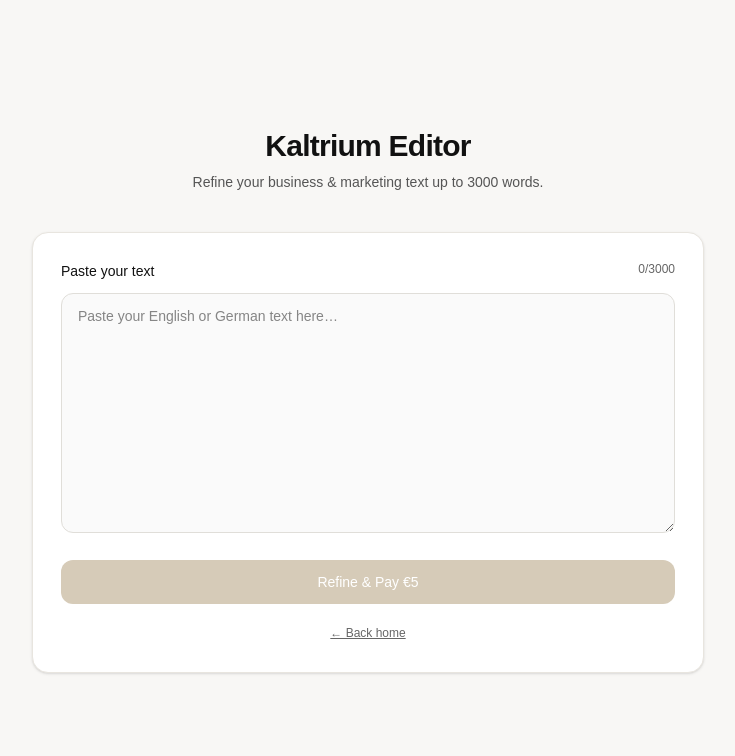
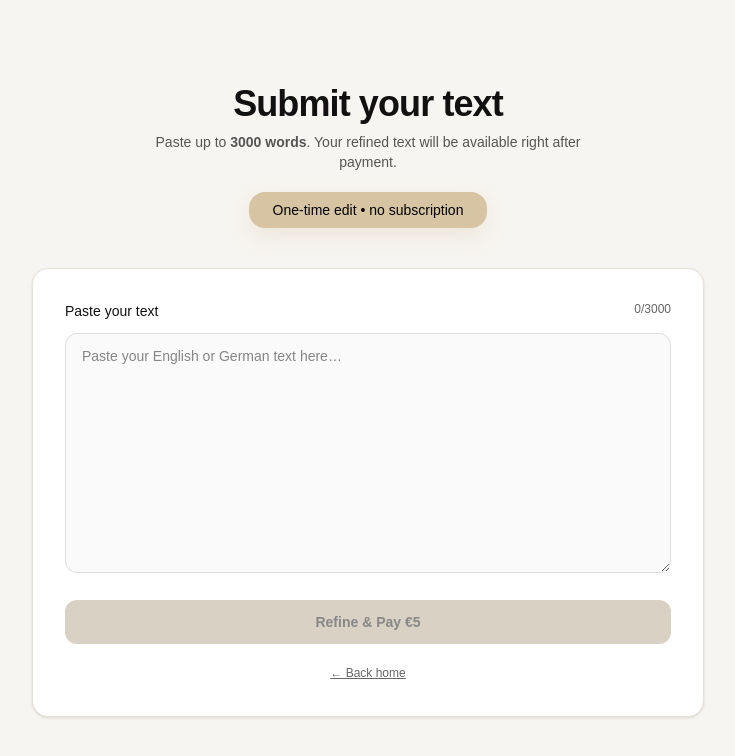
Before and after one commit to kaltriumsystems-hue/kaltrium-site-main, a Next.js app: page /upload in a window 1280 px wide. Shown: the top 756 px of the page, without its empty margins (272-1007 px from the left). Built offline with nearby package versions, Linux system fonts and the light colour scheme; no server answers.

Commit message:
Update page.tsx

```diff
--- a/src/app/upload/page.tsx
+++ b/src/app/upload/page.tsx
@@ -6,6 +6,10 @@
   process.env.NEXT_PUBLIC_KALTRIUM_API_URL ||
   "https://kaltrium-editor-bot.onrender.com";
 
+const MAX_WORDS = 3000;
+const PRICE = 5;
+
+// simple word counter
 function countWords(text: string) {
   const normalized = text.replace(/[\u200B-\u200D\uFEFF]/g, "").trim();
   if (!normalized) return 0;
@@ -18,7 +22,7 @@
   const [error, setError] = useState<string | null>(null);
 
   const words = useMemo(() => countWords(text), [text]);
-  const maxWords = 3000;
+  const disabled = loading || !text.trim() || words > MAX_WORDS;
 
   async function handleCheckout() {
     setError(null);
@@ -28,12 +32,12 @@
       return;
     }
 
-    if (words > maxWords) {
-      setError(`Your text exceeds ${maxWords} words.`);
+    if (words > MAX_WORDS) {
+      setError(`Your text exceeds ${MAX_WORDS} words.`);
       return;
     }
 
-    // save text for success page
+    // ⭐ store text for /success page
     localStorage.setItem("kaltrium_last_text", text);
 
     setLoading(true);
@@ -41,7 +45,12 @@
       const res = await fetch(`${API_BASE}/api/create-checkout-session`, {
         method: "POST",
         headers: { "Content-Type": "application/json" },
-        body: JSON.stringify({ amount: 5 }),
+        // backend uses STRIPE_PRICE_ID — amount is not needed
+        body: JSON.stringify({
+          text,
+          lang: "auto",
+          words,
+        }),
       });
 
       const json = await res.json();
@@ -58,63 +67,69 @@
   }
 
   return (
-    <main className="min-h-screen bg-[#f8f7f5] flex items-center justify-center px-4 py-10">
+    <main className="min-h-screen bg-[#f7f5f1] flex items-center justify-center px-4 py-12">
       <div className="w-full max-w-2xl mx-auto">
+
         {/* HEADER */}
         <div className="text-center mb-10">
-          <h1 className="text-3xl font-semibold text-[#111] tracking-tight">
-            Kaltrium Editor
+          <h1 className="text-4xl font-semibold text-[#111] tracking-tight">
+            Submit your text
           </h1>
-          <p className="mt-2 text-sm text-[#555]">
-            Refine your business & marketing text up to 3000 words.
+          <p className="mt-2 text-sm text-[#555] max-w-md mx-auto">
+            Paste up to <strong>{MAX_WORDS} words</strong>. Your refined text will be available right after payment.
           </p>
+
+          <div className="mt-5 inline-flex items-center gap-2 rounded-2xl bg-[#d6c4a3] px-6 py-2 text-sm text-black font-medium shadow-[0_8px_20px_rgba(214,196,163,0.3)]">
+            One-time edit • no subscription
+          </div>
         </div>
 
         {/* CARD */}
-        <div className="bg-white border border-[#e8e5df] rounded-2xl shadow-sm p-7">
-          {/* LABELS */}
+        <div className="bg-white border border-[#e6e2d9] rounded-2xl shadow-sm p-8">
+
+          {/* Label + word count */}
           <div className="flex justify-between mb-3">
             <span className="text-sm font-medium text-[#111]">
               Paste your text
             </span>
             <span
               className={`text-xs ${
-                words > maxWords ? "text-[#b91c1c]" : "text-[#666]"
+                words > MAX_WORDS ? "text-[#b91c1c]" : "text-[#666]"
               }`}
             >
-              {words}/{maxWords}
+              {words}/{MAX_WORDS}
             </span>
           </div>
 
-          {/* TEXTAREA */}
+          {/* Textarea */}
           <textarea
             value={text}
             onChange={(e) => setText(e.target.value)}
             placeholder="Paste your English or German text here…"
-            className="w-full h-[240px] rounded-xl border border-[#e0ded9] bg-[#fafafa] px-4 py-3 text-sm text-[#111] focus:outline-none focus:ring-2 focus:ring-[#c7a96b]"
+            className="w-full h-[240px] rounded-xl border border-[#ddd] bg-[#fafafa] px-4 py-3 text-sm text-[#111] focus:outline-none focus:ring-2 focus:ring-[#d6c4a3]"
           />
 
-          {/* ERROR */}
+          {/* Error */}
           {error && (
             <div className="mt-3 text-sm text-[#b91c1c] bg-[#fef2f2] border border-[#fecaca] px-3 py-2 rounded-lg">
               {error}
             </div>
           )}
 
-          {/* BUTTON */}
+          {/* Checkout Button */}
           <button
             onClick={handleCheckout}
-            disabled={loading || !text.trim() || words > maxWords}
-            className={`w-full mt-5 rounded-xl px-4 py-3 text-sm font-medium transition ${
-              loading || !text.trim() || words > maxWords
-                ? "bg-[#d6cbb8] text-white cursor-not-allowed"
-                : "bg-[#c7a96b] text-black hover:bg-[#b69855]"
+            disabled={disabled}
+            className={`w-full mt-5 rounded-xl px-4 py-3 text-sm font-semibold transition ${
+              disabled
+                ? "bg-[#d8d1c4] text-[#888] cursor-not-allowed"
+                : "bg-[#d6c4a3] text-black hover:bg-[#cbb893] shadow-[0_4px_12px_rgba(214,196,163,0.4)]"
             }`}
           >
-            {loading ? "Processing…" : "Refine & Pay €5"}
+            {loading ? "Processing…" : `Refine & Pay €${PRICE}`}
           </button>
 
-          {/* BACK HOME */}
+          {/* Back home */}
           <div className="text-center mt-4">
             <a
               href="/"
@@ -123,6 +138,7 @@
               ← Back home
             </a>
           </div>
+
         </div>
       </div>
     </main>
```
